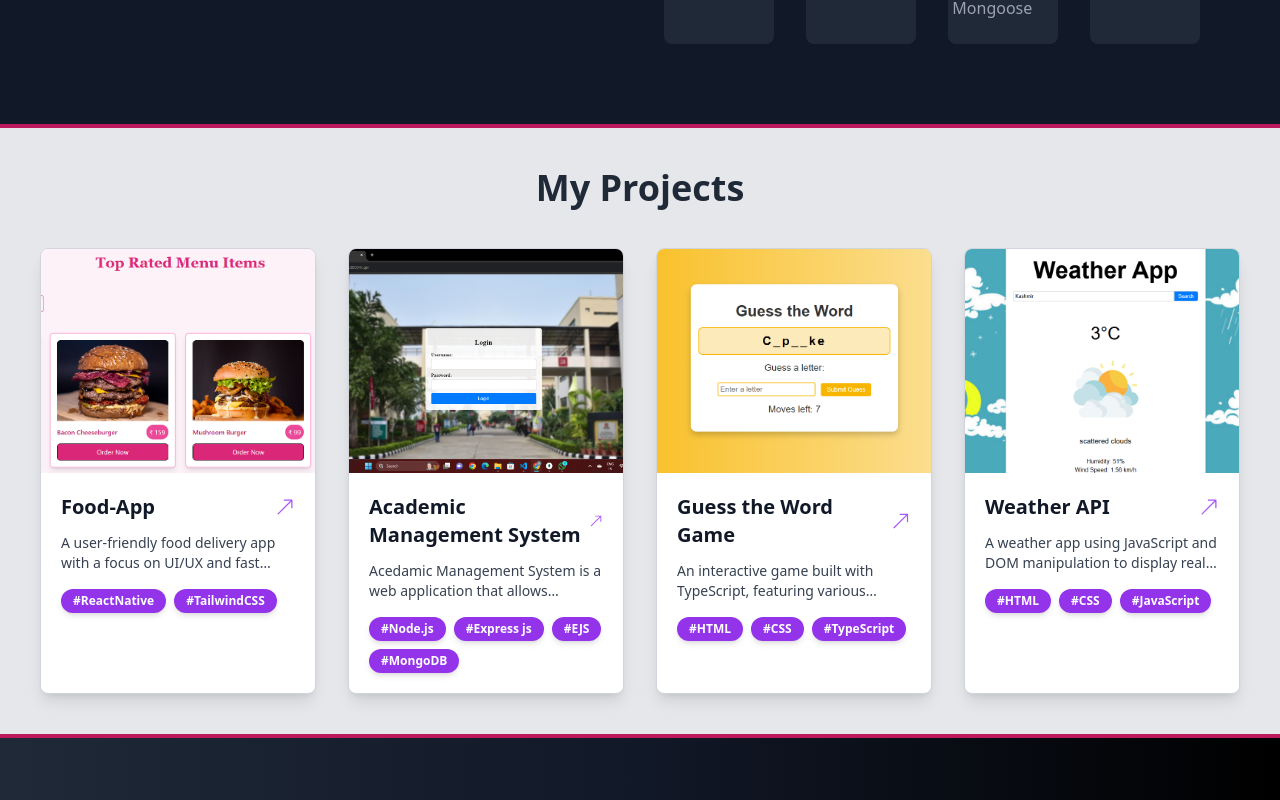
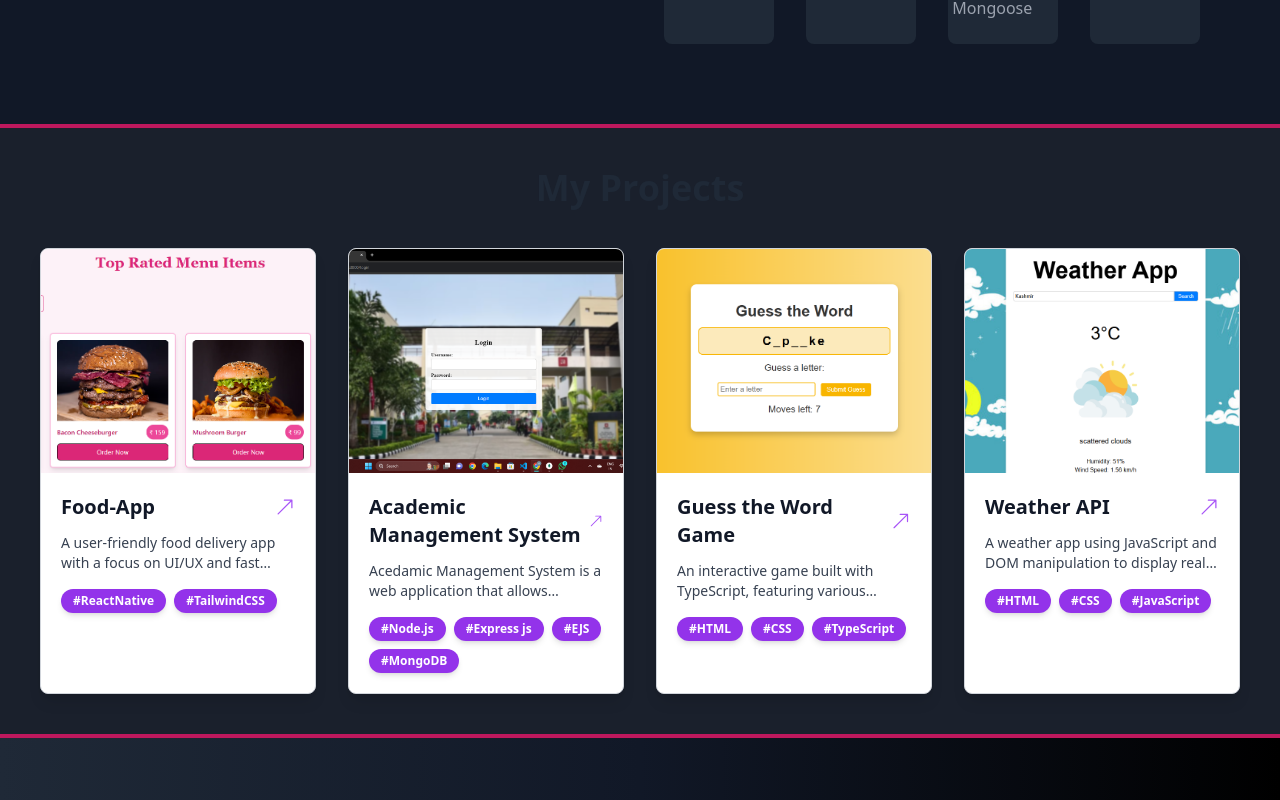
Before and after one commit to Anshita-1609/portfolio-react, a React (Vite) app: page / in a window 1280 px wide. Shown: the part 1000-1800 px from the top of the page. Built offline with nearby package versions, Linux system fonts and the light colour scheme.

Commit message:
update css

```diff
--- a/src/App.jsx
+++ b/src/App.jsx
@@ -7,7 +7,7 @@ import Projects from "./Components/Projects/Projects";
 
 function App() {
   return (
-    <div className="bg-gray-200 h-auto w-full overflow-hidden">
+    <div className=" h-auto w-full overflow-hidden">
       <Navbar />
       <hr className="border-t-4 border-pink-700 w-full" />
       <Home />
--- a/src/Components/Projects/Projects.jsx
+++ b/src/Components/Projects/Projects.jsx
@@ -32,7 +32,8 @@ const projects = [
 
 const Projects = () => {
     return (
-        <div id="projects" className=" dark:bg-gray-900 p-10">
+        <div id="projects" style={{ backgroundColor: '#1a202c' }} className="p-10">
+
             <h2 className="text-4xl font-bold text-center text-gray-800 dark:text-pink-600 mb-10">My Projects</h2>
             <div className=" grid grid-cols-1 md:grid-cols-2 lg:grid-cols-4 gap-8">
                 {projects.map((project, index) => (
```
